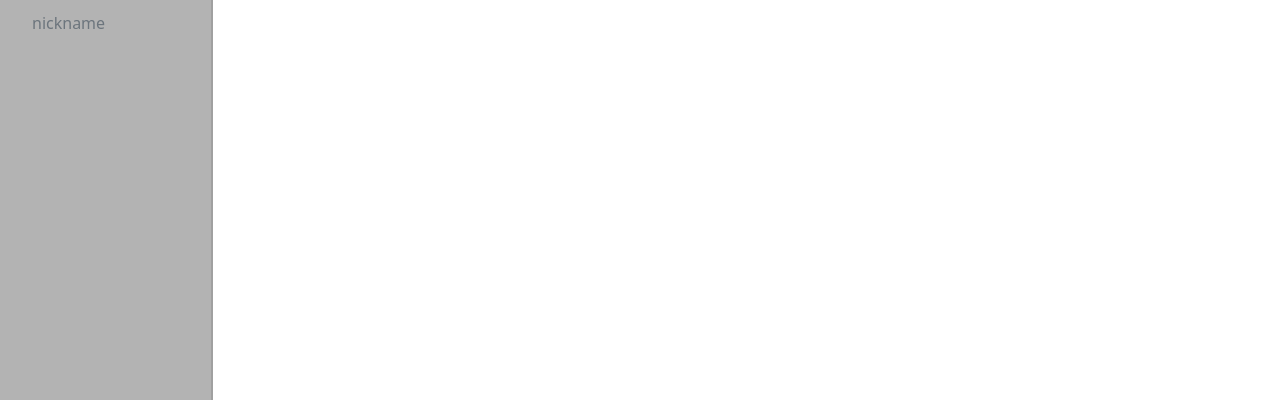
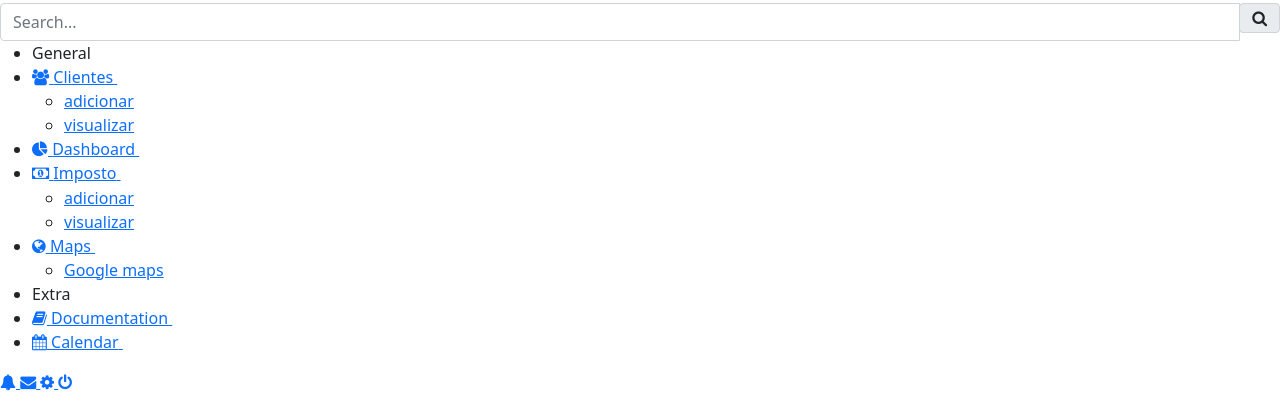
Before and after one commit to evoluinfo/E-NGPS, a Django app: page /app/ in a window 1280 px wide. Shown: the part 400-800 px from the top of the page. Run offline with Django 3.2, Linux system fonts and the light colour scheme.

Commit message:
alteration in structure html

```diff
--- a/base/templates/base.html
+++ b/base/templates/base.html
@@ -4,15 +4,14 @@
     <meta charset="UTF-8">
     <title>NGPS</title>
     <link rel="stylesheet" href="../../static/css/styles.css" />
+    <script src="https://ajax.googleapis.com/ajax/libs/jquery/3.5.1/jquery.min.js"></script>
+    <script src="../../static/javascript/index.js"></script>
+    <link rel="stylesheet" href="https://cdnjs.cloudflare.com/ajax/libs/font-awesome/4.7.0/css/font-awesome.min.css">
     <link href="https://cdn.jsdelivr.net/npm/bootstrap@5.0.0-beta2/dist/css/bootstrap.min.css" rel="stylesheet"
           integrity="sha384-BmbxuPwQa2lc/FVzBcNJ7UAyJxM6wuqIj61tLrc4wSX0szH/Ev+nYRRuWlolflfl" crossorigin="anonymous">
 </head>
 <body>
     {%block content%}
-
     {% endblock %}
-    <script src="https://cdn.jsdelivr.net/npm/bootstrap@5.0.1/dist/js/bootstrap.bundle.min.js"
-    integrity="sha384-gtEjrD/SeCtmISkJkNUaaKMoLD0//ElJ19smozuHV6z3Iehds+3Ulb9Bn9Plx0x4"
-    crossorigin="anonymous"></script>
 </body>
 </html>
--- a/base/templates/index.html
+++ b/base/templates/index.html
@@ -1,54 +1,159 @@
 {% extends 'base.html' %}
 {% block content %}
 
-<div class="vh-100">
+<div class="page-wrapper chiller-theme toggled">
+    <a id="show-sidebar" class="btn btn-sm btn-dark" href="#">
+        <i class="fas fa-bars"></i>
+    </a>
+    <nav id="sidebar" class="sidebar-wrapper">
+        <div class="sidebar-content">
+            <div class="sidebar-brand">
+                <a href="#">NGPS Plataform</a>
+                <div id="close-sidebar">
+                    <i class="fas fa-times"></i>
+                </div>
+            </div>
+            <div class="sidebar-header">
+                <div class="user-pic">
+                    <img class="img-responsive img-rounded"
+                        src="https://raw.githubusercontent.com/azouaoui-med/pro-sidebar-template/gh-pages/src/img/user.jpg"
+                        alt="User picture">
+                </div>
+                <div class="user-info">
+                    <span class="user-name">
+                        <strong>wstiehler</strong>
+                    </span>
+                    <span class="user-role">Administrator</span>
+                    <span class="user-status">
+                        <i class="fa fa-tag"></i>
+                        <span>Online</span>
+                    </span>
+                </div>
+            </div>
+            <!-- sidebar-header  -->
+            <div class="sidebar-search">
+                <div>
+                    <div class="input-group">
+                        <input type="text" class="form-control search-menu" placeholder="Search...">
+                        <div class="input-group-append">
+                            <span class="input-group-text">
+                                <i class="fa fa-search" aria-hidden="true"></i>
+                            </span>
+                        </div>
+                    </div>
+                </div>
+            </div>
+            <!-- sidebar-search  -->
+            <div class="sidebar-menu">
+                <ul>
+                    <li class="header-menu">
+                        <span>General</span>
+                    </li>
+                    <li class="sidebar-dropdown">
+                        <a href="#">
+                            <i class="fa fa-users"></i>
+                            <span>Clientes</span>
+                            <span class="badge badge-pill badge-warning">New</span>
+                        </a>
+                        <div class="sidebar-submenu">
+                            <ul>
+                                <li>
+                                    <a href="#">adicionar</a>
+                                </li>
+                                <li>
+                                    <a href="#">visualizar</a>
+                                </li>
+                            </ul>
+                        </div>
+                    </li>
+                    <li class="sidebar-dropdown">
+                        <a href="#">
+                            <i class="fa fa-pie-chart"></i>
+                            <span>Dashboard</span>
+                            <span class="badge badge-pill badge-warning">Soon</span>
+                        </a>
+                    </li>
+                    <li class="sidebar-dropdown">
+                        <a href="#">
+                            <i class="fa fa-money"></i>
+                            <span>Imposto</span>
+                            <span class="badge badge-pill badge-warning">Soon</span>
+                        </a>
+                        <div class="sidebar-submenu">
+                            <ul>
+                                <li>
+                                    <a href="#">adicionar</a>
+                                </li>
+                                <li>
+                                    <a href="#">visualizar</a>
+                                </li>
+                            </ul>
+                        </div>
+                    </li>
+                    <li class="sidebar-dropdown">
+                        <a href="#">
+                            <i class="fa fa-globe"></i>
+                            <span>Maps</span>
+                            <span class="badge badge-pill badge-warning">Soon</span>
+                        </a>
+                        <div class="sidebar-submenu">
+                            <ul>
+                                <li>
+                                    <a href="#">Google maps</a>
+                                </li>
+                            </ul>
+                        </div>
+                    </li>
+                    <li class="header-menu">
+                        <span>Extra</span>
+                    </li>
+                    <li>
+                        <a href="#">
+                            <i class="fa fa-book"></i>
+                            <span>Documentation</span>
+                            <span class="badge badge-pill badge-primary">Soon</span>
+                        </a>
+                    </li>
+                    <li>
+                        <a href="#">
+                            <i class="fa fa-calendar"></i>
+                            <span>Calendar</span>
+                            <span class="badge badge-pill badge-warning">Soon</span>
+                        </a>
+                    </li>
+                </ul>
+            </div>
+            <!-- sidebar-menu  -->
+        </div>
+        <!-- sidebar-content  -->
+        <div class="sidebar-footer">
+            <a href="#">
+                <i class="fa fa-bell"></i>
+                <span class="badge badge-pill badge-warning notification"></span>
+            </a>
+            <a href="#">
+                <i class="fa fa-envelope"></i>
+                <span class="badge badge-pill badge-success notification"></span>
+            </a>
+            <a href="#">
+                <i class="fa fa-cog"></i>
+            </a>
+            <a href="#">
+                <i class="fa fa-power-off"></i>
 
-    <div class="d-flex" style="height:100%" >
+            </a>
+        </div>
+    </nav>
+    <!-- sidebar-wrapper  -->
+    <main class="page-content">
+        <div class="container">
 
-        <nav class="col-2 px-3 py-4 bg-colum text-white">
-
-            <a href="" class="navbar-brand link-light">
-                <div class="d-flex align-items-center" >
-                    <img src="../../static/img/Nutri-Gourmet-LOGO-1-removebg-preview.png" alt="" width="250px"/>
-                </div>
-            </a>
-
-            <ul class="navbar-nav flex-column fw-bold py-3">
-                <li class="nav-item">
-                    <a class="nav-link link-secondary px-3" href="">
-                        <i class="fas fa-home"></i>
-                        <span class="mx-2">início<span>
-                    </a>
-                </li>
-            </ul>
-
-            <ul class="navbar-nav fw-bold">
-                <li class="nav-item">
-                    <a class="nav-link link-secondary px-3" href="">
-                        <i class="fas fa-plus-square"></i> <span class="mx-2">adicionar clientes</span>
-                    </a>
-                </li>
-                <li class="nav-item">
-                    <a class="nav-link link-secondary px-5 " href="">
-                        <i class="fas fa-heart"></i> <span class="mx-2"></span>
-                    </a>
-                </li>
-            </ul>
-
-            <div class="px-3">
-                <hr />
-            </div>
-
-            <a href="" class="nav-link link-secondary py-2">nickname</a>
+        </div>
+    </main>
+    <!-- page-content" -->
 
 
-        </nav>
-
-
-        <nav class="d-flex w-100 justify-content-between gap-3 px-5 mb-5 bg-nav" style="height:7%">
-
-    </div>
+    <script src="../../static/javascript/index.js"></script>
 </div>
 
-
 {% endblock %}
```
